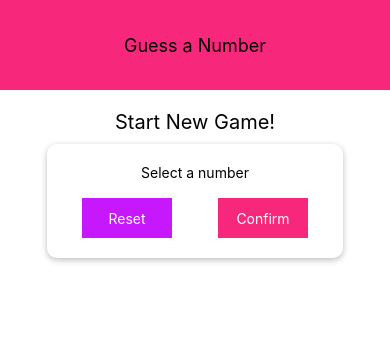
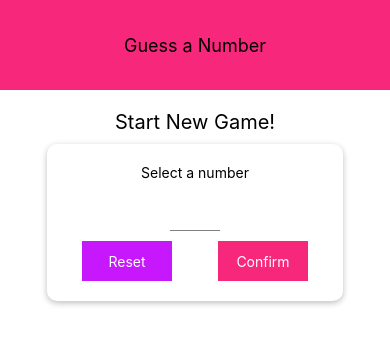
Before and after one commit to EderAndrew/guess_number, a React Native app: screen / in a window 390 px wide. Shown: the top 344 px of the page. Built offline with nearby package versions, Linux system fonts and the light colour scheme.

Commit message:
Create a button and input component

```diff
--- a/components/Button/Button.component.js
+++ b/components/Button/Button.component.js
@@ -3,7 +3,7 @@
 
 const ButtonComponent = props => {
     return(
-        <TouchableOpacity style={{...styles.button, ...props.style}}>
+        <TouchableOpacity style={{...styles.button, ...props.style}} onPress={props.onPress}>
             <Text style={styles.title}>{props.title}</Text>
         </TouchableOpacity>
     )
--- /dev/null
+++ b/components/Input/Input.component.js
@@ -0,0 +1,19 @@
+import React from 'react'
+import { StyleSheet, TextInput } from 'react-native'
+
+const InputComponent = props => {
+    return(
+        <TextInput {...props} style={{...styles.input, ...props.style}}/>
+    )
+}
+
+const styles = StyleSheet.create({
+    input:{
+        height: 30,
+        borderBottomColor: 'grey',
+        borderBottomWidth: 1,
+        marginVertical: 10
+    }
+})
+
+export default InputComponent
--- a/screens/startGame.screen.js
+++ b/screens/startGame.screen.js
@@ -1,24 +1,83 @@
-import React from 'react'
-import { View, StyleSheet, Text, TextInput, Button } from 'react-native'
+import React, {useState} from 'react'
+import {
+    View,
+    StyleSheet,
+    Text,
+    TouchableWithoutFeedback,
+    Keyboard
+} from 'react-native'
 
-//Import components here
+//Import componentscd here
 import Card from '../components/Card/Card.component'
 import ButtonComponent from '../components/Button/Button.component'
+import InputComponent from '../components/Input/Input.component'
 import Colors from '../constants/colors.constants'
 
+
 const StartGameScreen = props => {
+    const [enteredValue, setEnteredValue] = useState('')
+    const [confirmed, setConfirmed] = useState(false)
+    const [selectedNumber, setSelectNumber] = useState()
+
+    const numberInputHandler = inputText => {
+        setEnteredValue(inputText.replace(/[^0-9]/g, ''))
+    }
+
+    const resetInputHandler = () => {
+        setEnteredValue('')
+        setConfirmed(false)
+    }
+
+    const confirmInputHandler = () => {
+        const chosenNumber = parseInt(enteredValue)
+        if(chosenNumber === NaN || chosenNumber <= 0 || chosenNumber > 99){
+            return
+        }
+        setConfirmed(true)
+        setSelectNumber(parseInt(enteredValue))
+        setEnteredValue('')
+    }
+
+    let confirmedOutput
+
+    if(confirmed){
+        confirmedOutput = <Text>Chosen Number: {selectedNumber}</Text>
+    }
+
     return(
+        <TouchableWithoutFeedback onPress={() => {
+            Keyboard.dismiss()
+        }}>
             <View style={styles.container}>
                 <Text style={styles.title}>Start New Game!</Text>
                 <Card style={styles.inputContainer}>
                     <Text>Select a number</Text>
-                <TextInput />
+                    <InputComponent
+                    style={styles.input}
+                    blurOnSubmit
+                    autoCapitalize='none'
+                    autoCorrect={false}
+                    keyboardType="number-pad"
+                    maxLength={2}
+                    onChangeText={numberInputHandler}
+                    value={enteredValue}
+                    />
                     <View style={styles.buttonContainer}>
-                    <ButtonComponent title="Reset" style={{backgroundColor: Colors.accent}} onPress={() => {}}/>
-                    <ButtonComponent title="Confirm" style={{backgroundColor: Colors.primary}} onPress={() => {}}/>
+                        <ButtonComponent
+                          title="Reset"
+                          style={{backgroundColor: Colors.accent}}
+                          onPress={resetInputHandler}
+                        />
+                        <ButtonComponent
+                          title="Confirm"
+                          style={{backgroundColor: Colors.primary}}
+                          onPress={confirmInputHandler}
+                        />
                     </View>
                 </Card>
+                {confirmedOutput}
             </View>
+        </TouchableWithoutFeedback>
     )
 }
 
@@ -43,6 +102,11 @@
         width: '100%',
         justifyContent: 'space-between',
         paddingHorizontal: 15
+    },
+    input:{
+        width: 50,
+        textAlign: 'center',
+        height:40
     }
 })
 
```
Lines whose indentation alone changed are shown as unchanged.
